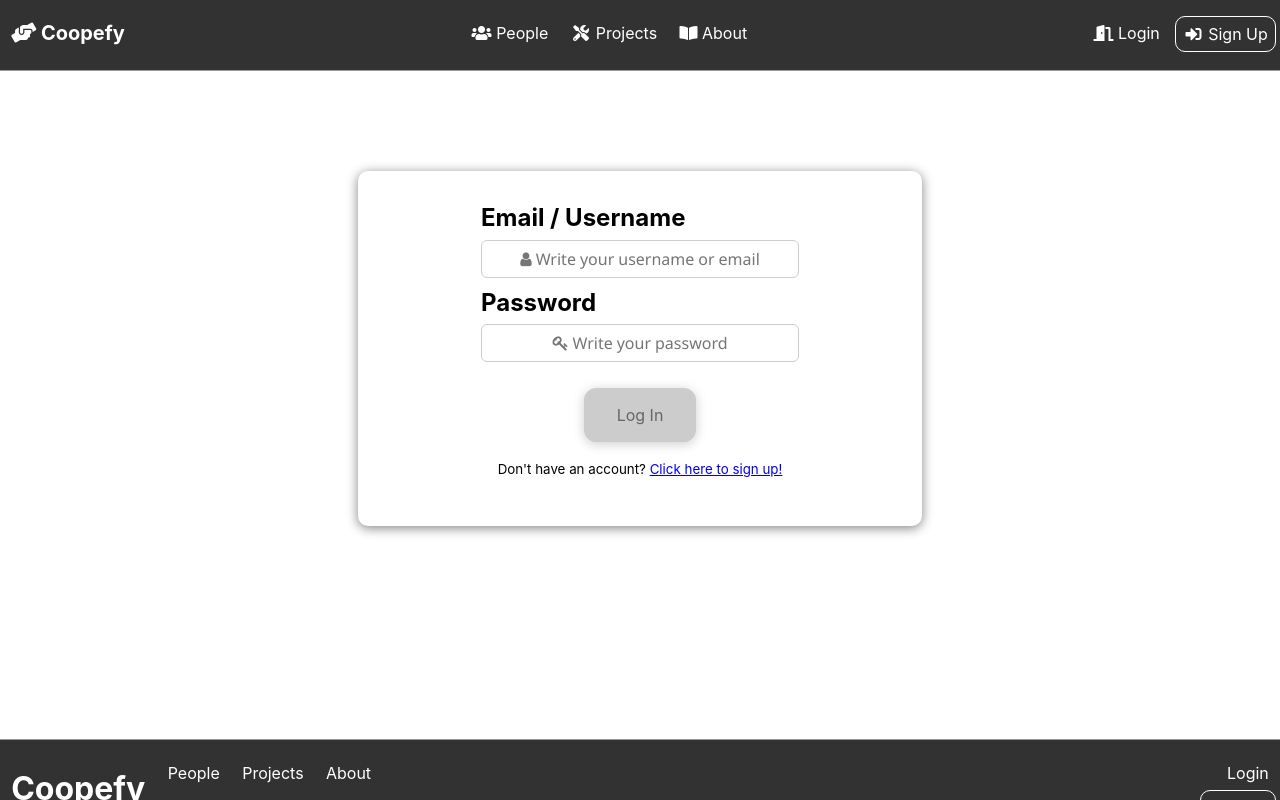
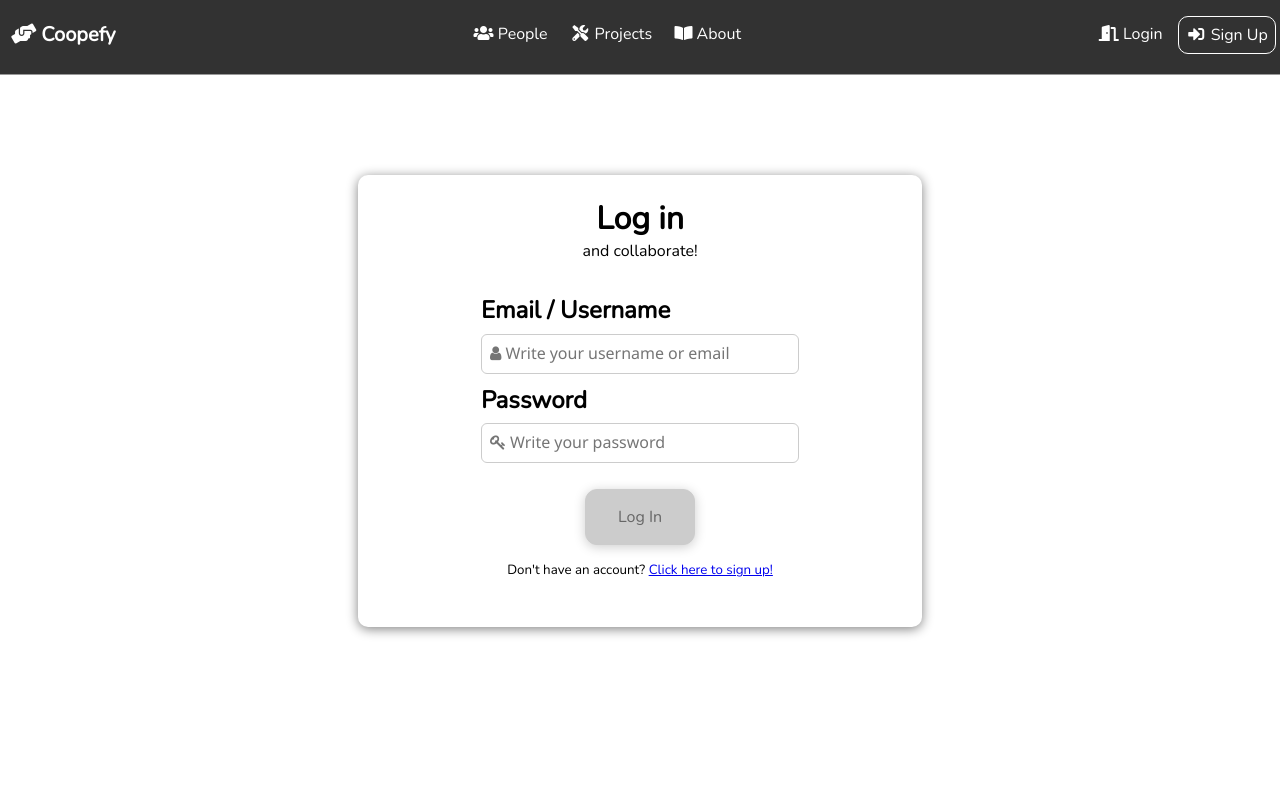
Before and after one commit to 4gnle/Coopefy, a React (Create React App) app in the folder client/: page /login in a window 1280 px wide. Built offline with nearby package versions, Linux system fonts and the light colour scheme.

Commit message:
This is hard 2

```diff
--- a/client/public/index.html
+++ b/client/public/index.html
@@ -16,7 +16,9 @@
       crossorigin="anonymous"
     />
     <link rel="apple-touch-icon" href="%PUBLIC_URL%/logo192.png" />
-
+    <link rel="preconnect" href="https://fonts.googleapis.com">
+    <link rel="preconnect" href="https://fonts.gstatic.com" crossorigin>
+    <link href="https://fonts.googleapis.com/css2?family=Nunito&display=swap" rel="stylesheet">
     <link rel="manifest" href="%PUBLIC_URL%/manifest.json" />
 
     <title>Coopefy</title>
--- a/client/src/App.css
+++ b/client/src/App.css
@@ -1,6 +1,15 @@
 html,
 body {
 height: 100%;
+font-family: 'Nunito', sans-serif;
+}
+
+footer {
+position: absolute;
+display: block;
+left:0;
+bottom:0;
+right:0;
 }
 
 /* Text Styles*/
--- a/client/src/components/Inputs/Inputs.css
+++ b/client/src/components/Inputs/Inputs.css
@@ -23,12 +23,21 @@
 }
 
 ::-webkit-input-placeholder {
-  text-align: center;
+  text-align: left;
   font-family: 'FontAwesome', 'Segoe UI';
 }
 
 :-moz-placeholder {
   text-align: center;
+}
+
+.inputs-within h1, p {
+  margin-bottom: 10px;
+  margin-top: -10px;
+}
+
+.inputs-within small {
+  display: block;
 }
 
 .inputs-within label {
@@ -102,6 +111,11 @@
     text-align: center;
   }
 
+  .inputs-within h1, p {
+    display: none;
+  }
+
+
   .inputs-within input {
     max-width: 60%;
   }
@@ -109,6 +123,10 @@
   .inputs-within button {
     float: left;
     margin-left: 60px;
+  }
+
+  small {
+    position: absolute;
   }
 
 }
--- a/client/src/components/Inputs/Login.js
+++ b/client/src/components/Inputs/Login.js
@@ -85,7 +85,9 @@ const Login = (props) => {
             passwordState.IsValid === false ? 'invalid' : ''
           }`}
         >
-
+          <h1>Log in</h1>
+          <p>and collaborate!</p>
+          <br></br>
         <label className="lead">Email / Username</label>
           <input
           type='text'
--- a/client/src/components/Inputs/Register.js
+++ b/client/src/components/Inputs/Register.js
@@ -55,6 +55,10 @@ const Register = (props) => {
       <form>
       <div className='inputs-within'>
 
+        <h1>Sign Up</h1>
+        <p>and build your team!</p>
+        <br></br>
+
         <label className="lead">Username ID</label>
           <input
           type='text'
--- a/client/src/components/MainComponent.js
+++ b/client/src/components/MainComponent.js
@@ -35,11 +35,13 @@ const MainComponent = () => {
           <Route path='/about' component={About} />
       </Switch>
 
-      <Footer loggedin={context.isLoggedIn}/>
-
       </Router>
     </div>
   )
 }
 
 export default MainComponent
+
+// <footer>
+//   <Footer loggedin={context.isLoggedIn}/>
+// </footer>
--- a/client/src/components/Navigation/Footer.css
+++ b/client/src/components/Navigation/Footer.css
@@ -2,7 +2,7 @@
 .footer {
   position: absolute;
   bottom: 0;
-  height: 60px;
+  height: 150px;
   background-color: #000000;
   text-align: center;
   z-index: 1;
@@ -22,6 +22,7 @@
 
 .footer .general-links {
   display: flex;
+  flex-direction: column;
   align-items: center;
   text-align: center;
   float: center;
--- a/client/src/components/Navigation/Footer.js
+++ b/client/src/components/Navigation/Footer.js
@@ -56,9 +56,7 @@ const Footer = (props) => {
 
   return (
     <footer className="footer">
-          <h1 className="title1">
-            <Link to="/" ><span className="icon-sm"> Coopefy</span></Link>
-          </h1>
+            <Link to="/" ><span className="icon-sm">Coopefy</span></Link>
         {context.isLoggedIn ? loggedIn : loggedOut}
     </footer>
   )
```
